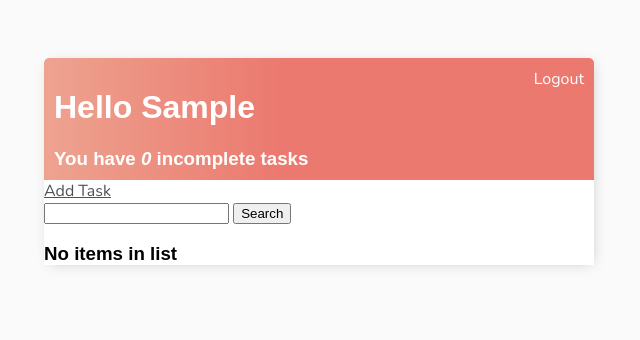
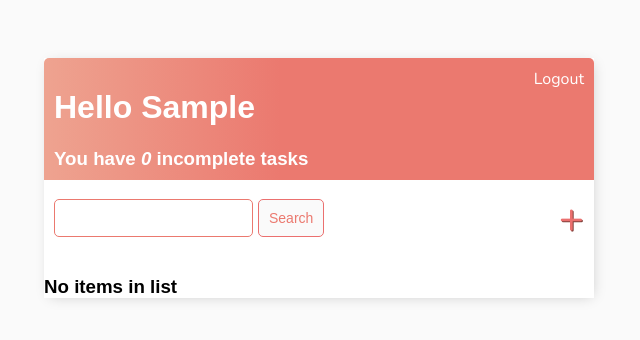
Before and after one commit to GayathriG5787/djangoTodo, a Django app: page / in a window 1280 px wide. Shown: the top 340 px of the page, without its empty margins (321-961 px from the left). Run offline with Django 5.2, Linux system fonts and the light colour scheme; the visitor is signed in with stand-in values (Sample User, id 1); data that the repository does not hold is empty; some web fonts are replaced.

Commit message:
Task List page CSS completed

```diff
--- a/base/templates/base/main.html
+++ b/base/templates/base/main.html
@@ -101,6 +101,51 @@
             font-size: 22px;
         }
 
+        #search-add-wrapper {
+            display: flex;
+            justify-content: space-between;
+            align-items: center;
+            padding: 10px;
+        }
+
+        #add-link {
+            color: #EB706F;
+            text-decoration: none;
+            font-size: 42px;
+            /* text-shadow: horizontal-offset vertical-offset color; */
+            text-shadow: 1px 1px #81413b;
+        }
+
+        input[type=text],
+        input[type=password],
+        textarea {
+            border: 1px solid #EB796F;
+            border-radius: 5px;
+            padding: 10px;
+            width: 90%;
+        }
+
+        label {
+            padding-top: 10px;
+            display: block;
+        }
+
+        .button {
+            border: 1px solid #EB706F;
+            background-color: #FAFAFA;
+            color: #EB796F;
+            padding: 10px;
+            font-size: 14px;
+            border-radius: 5px;
+            cursor: pointer;
+        }
+
+        .search {
+            display: flex;
+            gap: 5px;
+        }
+
+
     </style>
 </head>
 <body>
--- a/base/templates/base/task_list.html
+++ b/base/templates/base/task_list.html
@@ -1,13 +1,13 @@
-{% extends 'base/main.html' %}
-
-{% block content %}
+{% extends 'base/main.html' %} {% block content %}
 
 <div class="header-bar">
   <div>
     <!-- |title ensures that the first letter is capitalized -->
     <h1>Hello {{request.user|title}}</h1>
     <!-- |pluralize checks the count value and if the count > 1 it adds "s" -->
-    <h3 style="margin: 0;">You have <i>{{count}}</i> incomplete task{{ count|pluralize:"s" }} </h3>
+    <h3 style="margin: 0">
+      You have <i>{{count}}</i> incomplete task{{ count|pluralize:"s" }}
+    </h3>
   </div>
 
   {% if request.user.is_authenticated %}
@@ -20,12 +20,16 @@
   {% endif %}
 </div>
 
-<a href="{% url 'task-create' %}">Add Task</a>
+<div id="search-add-wrapper">
+  <form class="search" method="GET" action="">
+    <input type="text" name="search-area" value="{{search_input}}" />
+    <input class="button" type="submit" value="Search" />
+  </form>
 
-<form method="GET" action="">
-  <input type="text" name="search-area" value="{{search_input}}">
-  <input type="submit" value="Search">
-</form>
+  <a id="add-link" href="{% url 'task-create' %}">&#x2b;</a>
+</div>
+
+
 
 <div class="task-items-wrapper">
   {% for task in tasks %}
@@ -33,7 +37,9 @@
     {% if task.complete %}
     <div class="task-title">
       <div class="task-complete-icon"></div>
-            <i><s><a href="{% url 'task-update' task.uuid %}">{{task}}</a></s></i>
+      <i
+        ><s><a href="{% url 'task-update' task.uuid %}">{{task}}</a></s></i
+      >
     </div>
 
     {% else %}
@@ -45,8 +51,6 @@
     <a class="delete-link" href="{% url 'task-delete' task.uuid %}">&#215;</a>
 
     {% endif %}
-
-
   </div>
 
   {% empty %}
@@ -71,5 +75,4 @@
   {% endfor %}
 </table> -->
 
-
 {% endblock content %}
```
Lines whose indentation alone changed are shown as unchanged.
